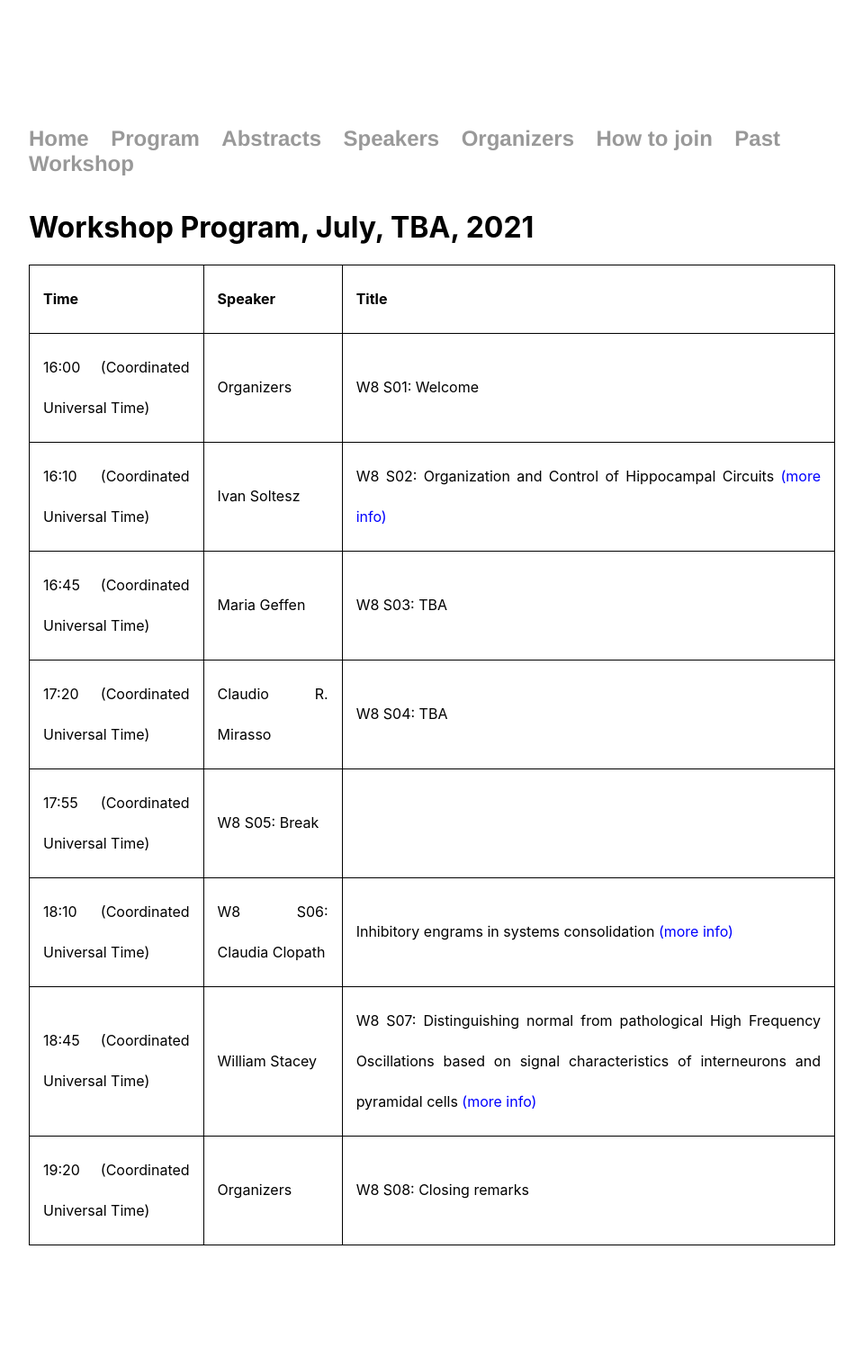
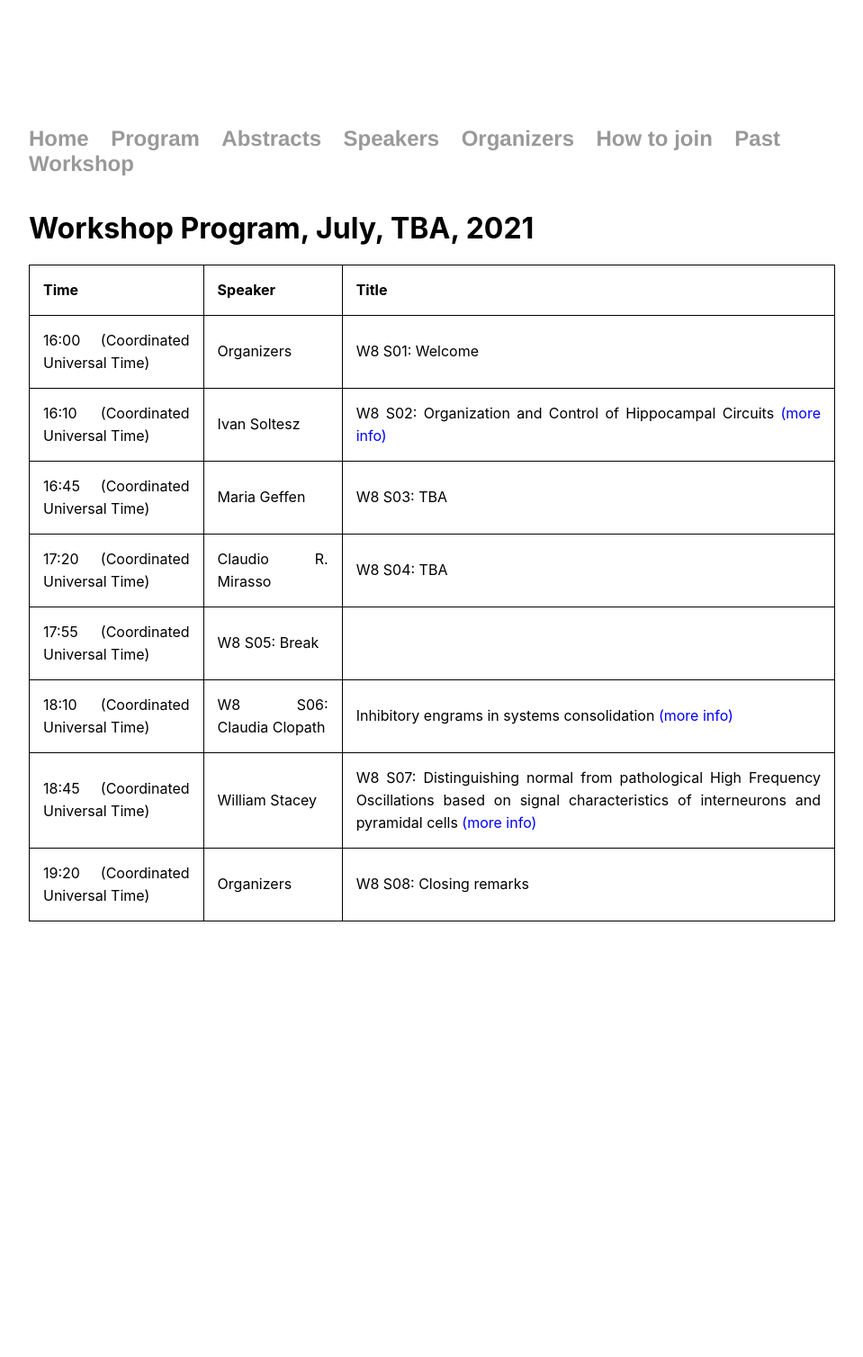
Before and after one commit to spirosChv/ocns2021interneurons, a Jekyll site: the page built from program/index.html, in a window 1280 px wide. Shown: the whole page at 90% size, without its empty margins (160-1119 px from the left). Built offline with Jekyll 4.4.1, drawn with Linux system fonts in a browser that asks for light colours; after the commit the page ends 1148 px from its top, so only the background shows below that.

Commit message:
Update index.html

```diff
--- a/program/index.html
+++ b/program/index.html
@@ -23,7 +23,7 @@ title: Workshop Program
 
 <p id="local"></p>
 
-  <table style="width:100%; font-size:16px; line-height:45px">
+  <table style="width:100%; font-size:16px; line-height:25px">
   <tr>
     <th>Time</th>
     <th>Speaker</th>
```
